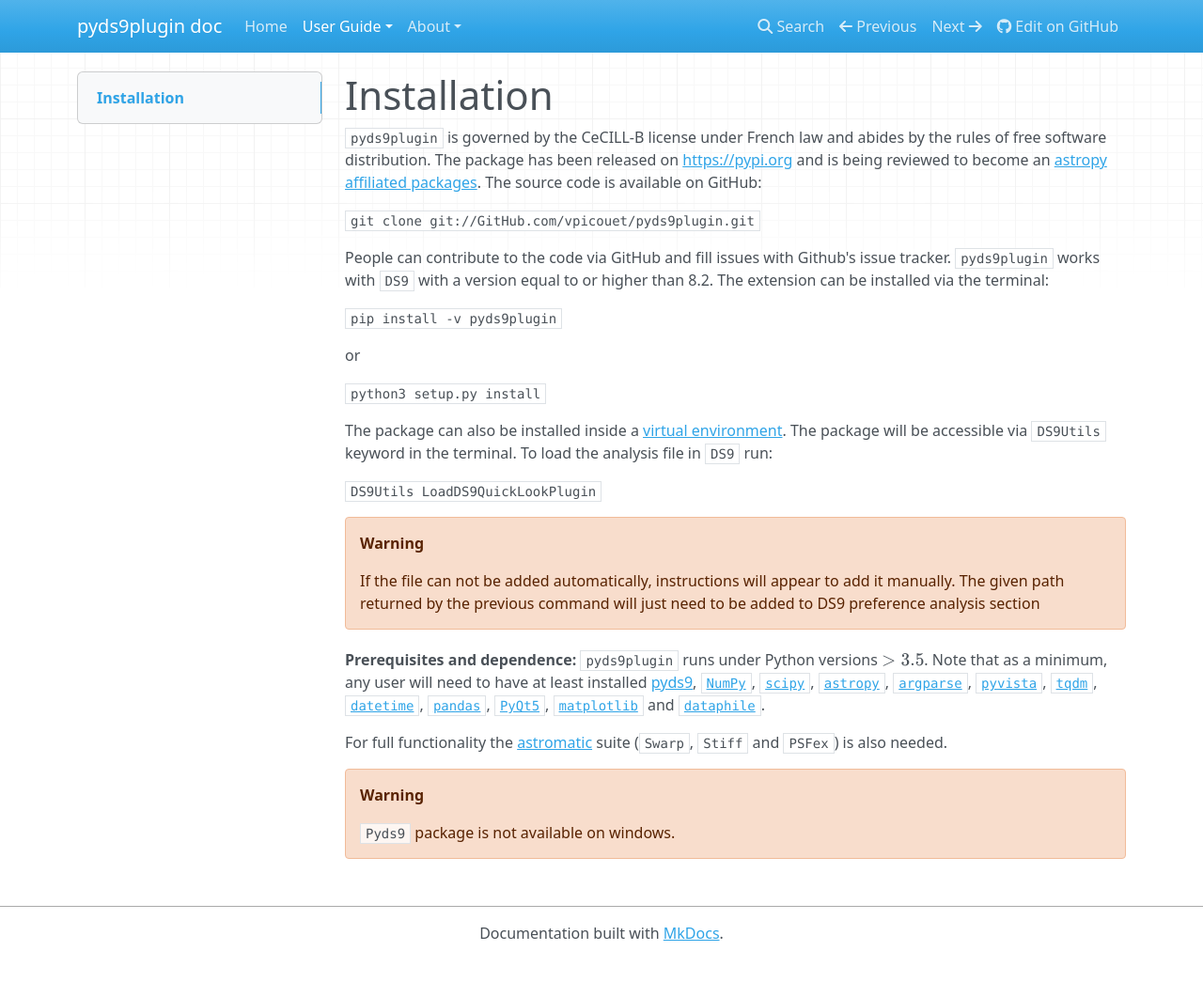
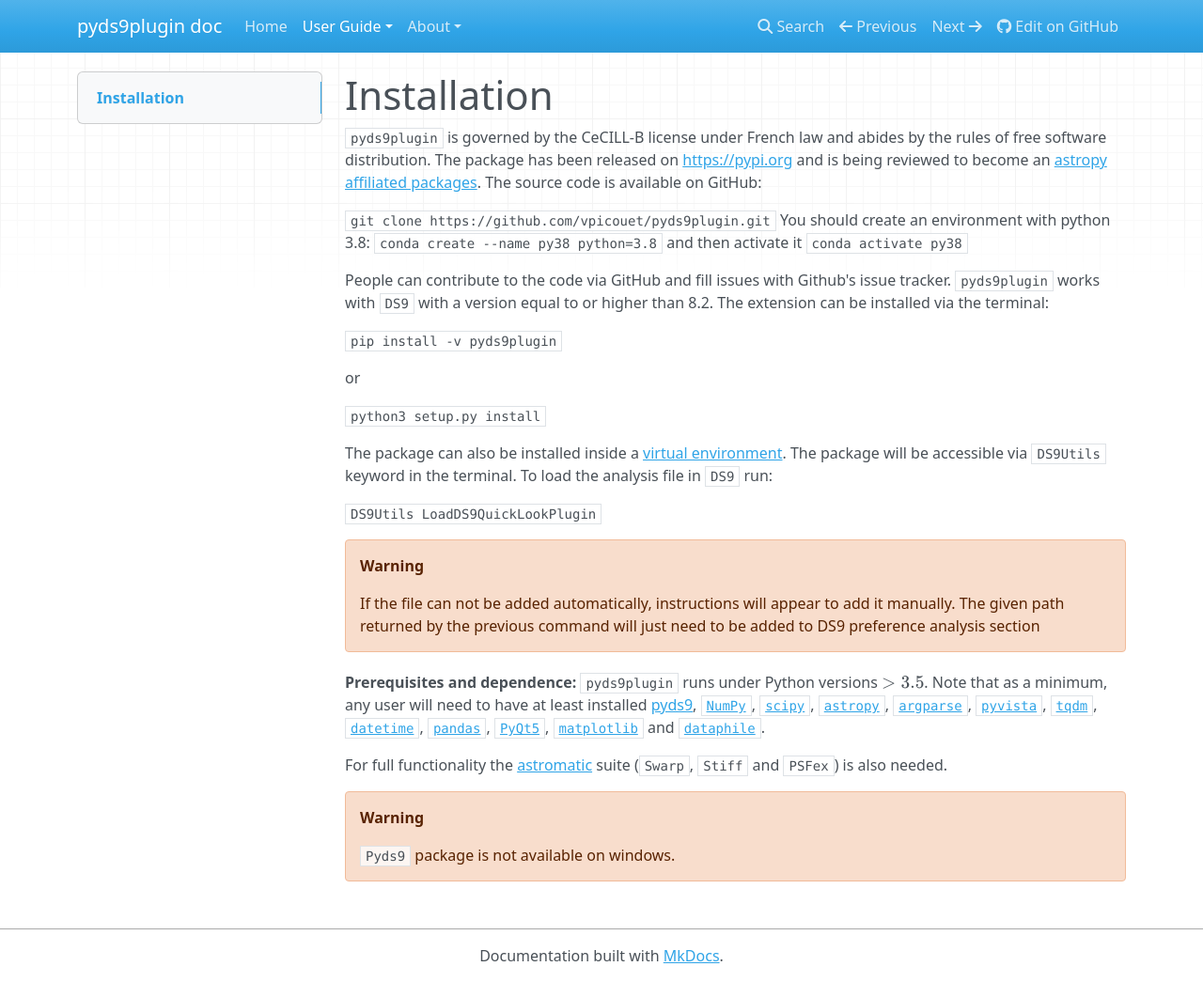
Before and after one commit to vpicouet/pyds9plugin-doc, an MkDocs documentation site: the page built from docs/install.md, in a window 1280 px wide and 1045 px high. Shown: the whole window at 94% size. Built offline with MkDocs 1.6.1, drawn with Linux system fonts in a browser that asks for light colours; nearby versions of some CDN libraries.

Commit message:
Update install.md

```diff
--- a/docs/install.md
+++ b/docs/install.md
@@ -9,7 +9,11 @@ and is being reviewed to become an [astropy affiliated
 packages](https://www.astropy.org/affiliated/). The source code is
 available on GitHub:
 
-` git clone git://GitHub.com/vpicouet/pyds9plugin.git `
+` git clone https://github.com/vpicouet/pyds9plugin.git `
+You should create an environment with python 3.8:
+` conda create --name py38 python=3.8  `
+and then activate it
+` conda activate py38 `
 
 People can contribute to the code via GitHub and fill issues with
 Github's issue tracker. `pyds9plugin` works with `DS9` with a version
```
